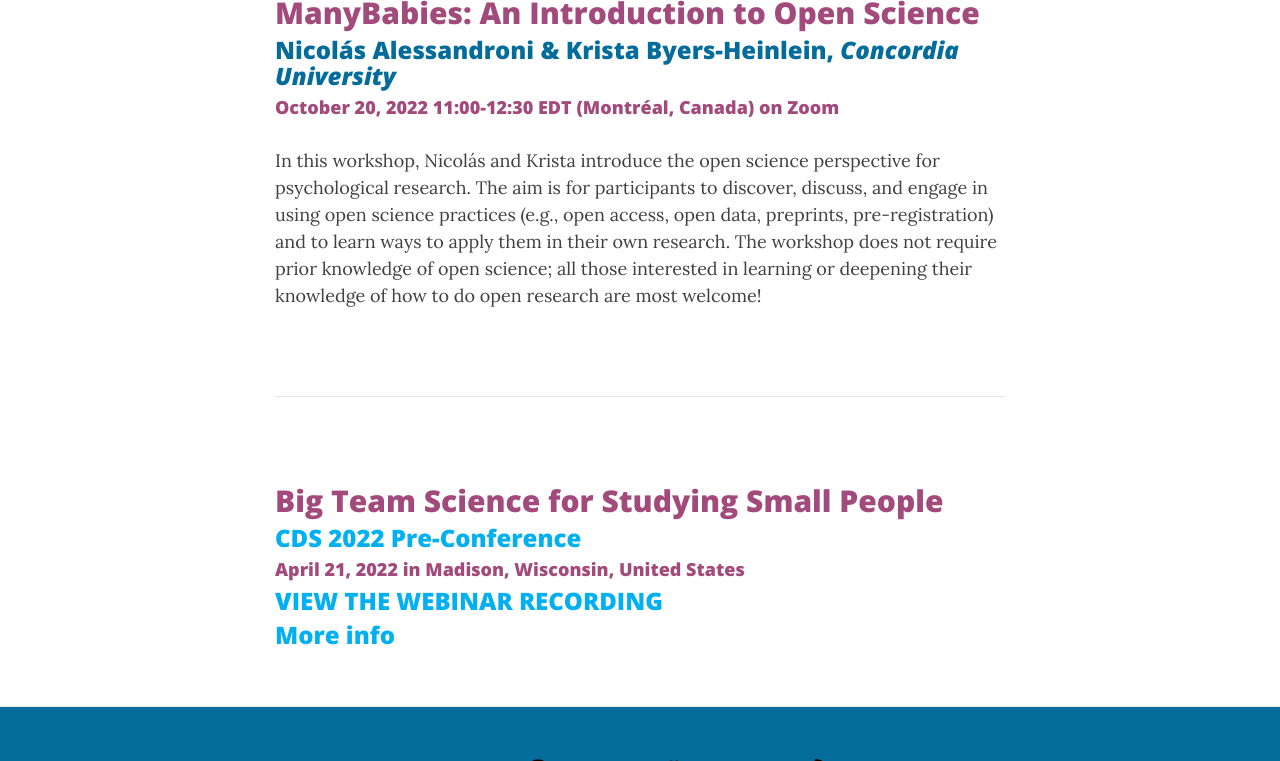
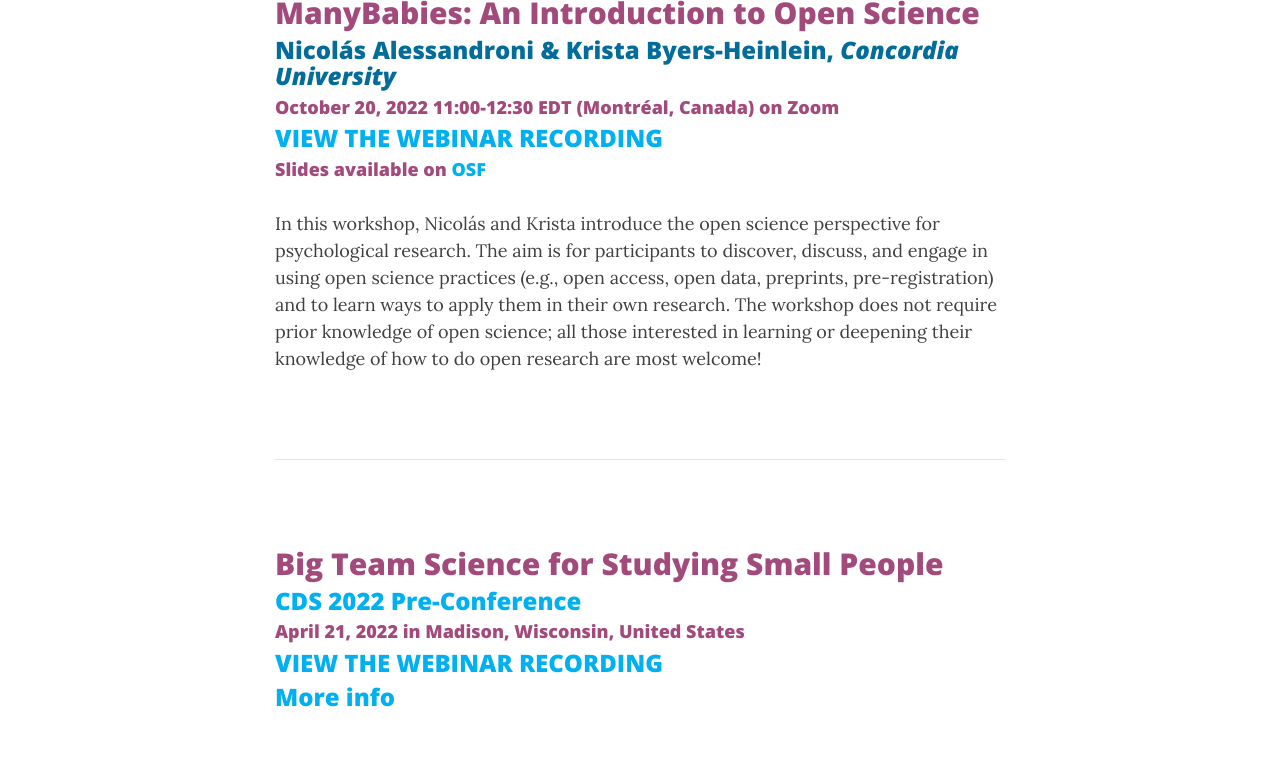
Before and after one commit to manybabies/manybabies.github.io, a Jekyll site: the page built from workshops.md, in a window 1280 px wide and 900 px high, scrolled down 535 px, cut to the strip 139-900 px from the top of the window. Built offline with Jekyll 4.4.1, drawn with Linux system fonts in a browser that asks for light colours; nearby versions of some CDN libraries; some web fonts are replaced.

Commit message:
Update workshops.md

```diff
--- a/workshops.md
+++ b/workshops.md
@@ -14,6 +14,9 @@
 ### Nicolás Alessandroni & Krista Byers-Heinlein, *Concordia University*
 #### October 20, 2022 11:00-12:30 EDT (Montréal, Canada) on Zoom
 
+### [VIEW THE WEBINAR RECORDING](https://www.youtube.com/watch?v=bUQjJSLLL-M)
+#### Slides available on [OSF](https://osf.io/5x8yk/)
+
 In this workshop, Nicolás and Krista introduce the open science perspective for psychological research. The aim is for participants to discover, discuss, and engage in using open science practices (e.g., open access, open data, preprints, pre-registration) and to learn ways to apply them in their own research. The workshop does not require prior knowledge of open science; all those interested in learning or deepening their knowledge of how to do open research are most welcome!
 
 
```
